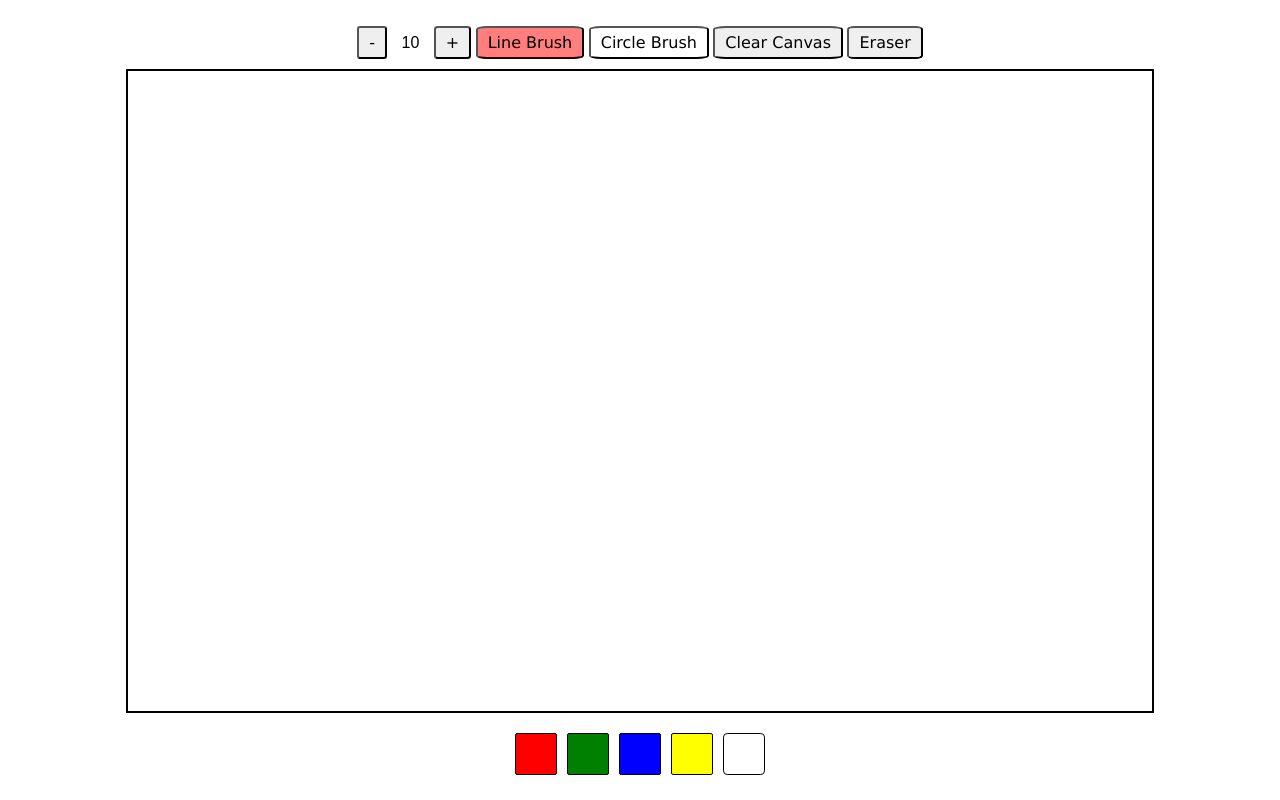
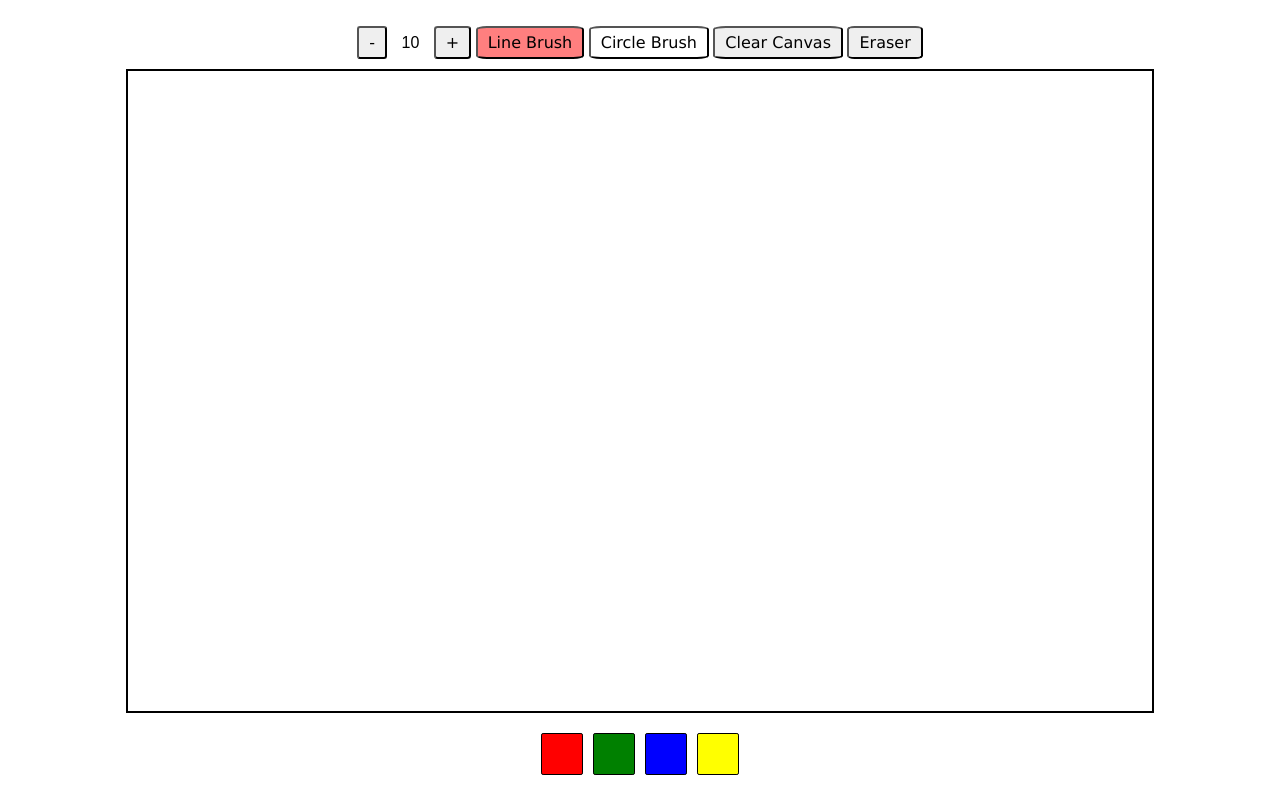
Before and after one commit to SierraKruisselbrink/Assignment_03, a plain HTML site: page index.html in a window 1280 px wide. Drawn offline with nearby package versions, Linux system fonts and the light colour scheme.

Commit message:
got rid of eraser in color palette-didnt need

```diff
--- a/index.html
+++ b/index.html
@@ -27,7 +27,6 @@
         <div class="color-circle" style="background-color: green;" data-color="green"></div>
         <div class="color-circle" style="background-color: blue;" data-color="blue"></div>
         <div class="color-circle" style="background-color: yellow;" data-color="yellow"></div>
-        <div class="eraser" style="background-color: white;" data-color="white"></div>
     </div>
 
 
```
